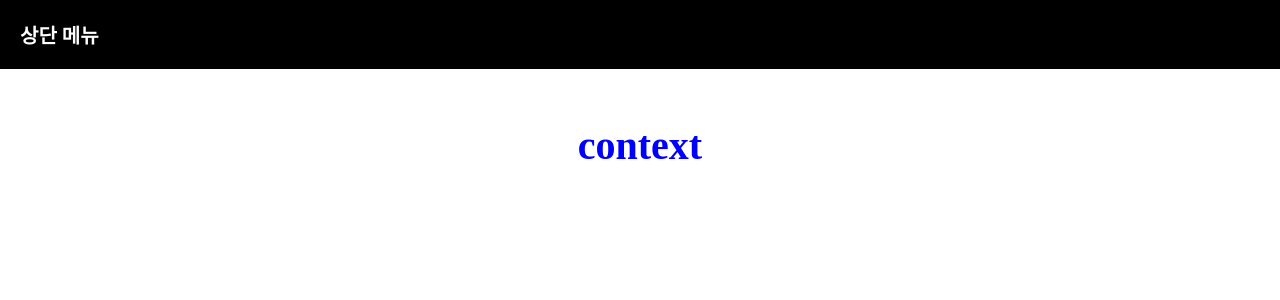
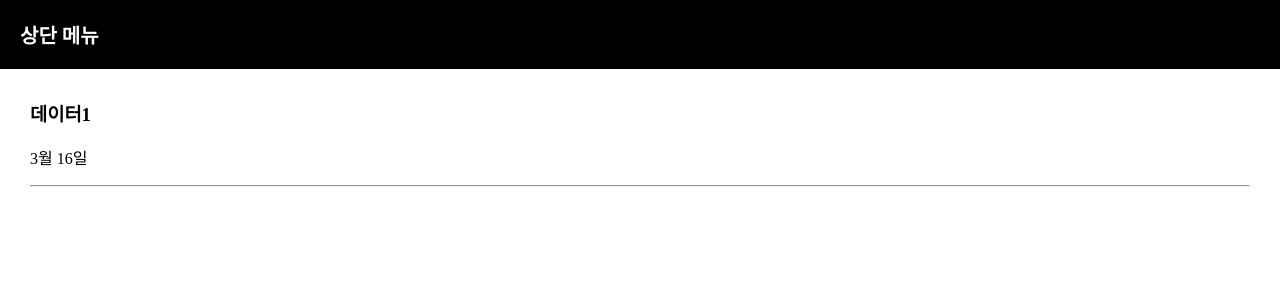
Before and after one commit to eirinlove/blog, a React (Create React App) app: page / in a window 1280 px wide. Shown: the top 300 px of the page. Built offline with nearby package versions, Linux system fonts and the light colour scheme.

Commit message:
State Enable

```diff
--- a/src/App.css
+++ b/src/App.css
@@ -13,6 +13,13 @@ body {
   font-family: 'nanumsquare';
 }
 
+
+.list{
+  margin-top: 30px;
+  text-align : left;
+  padding-left : 30px;
+  padding-right: 30px;
+}
 
 .black-nav{
   background : black;
--- a/src/App.js
+++ b/src/App.js
@@ -1,3 +1,4 @@
+import React, { useState } from 'react';
 import logo from './logo.svg';
 import './App.css';
 
@@ -5,6 +6,8 @@ function App() {
 
 
   var context = { color : 'blue', fontSize : '40px' }
+  var posts = "첫 번째"
+  var [product,b] = useState(['데이터1', '데이터2']);
 
   return (
     <div className="App">
@@ -15,7 +18,11 @@ function App() {
 
     </div>
 
-    <h4 style = {context}>context</h4>
+    <div className = "list">
+      <h3> { product[0] } </h3>
+      <p>3월 16일</p>
+      <hr/>
+      </div>
 
     </div>
   );
```
